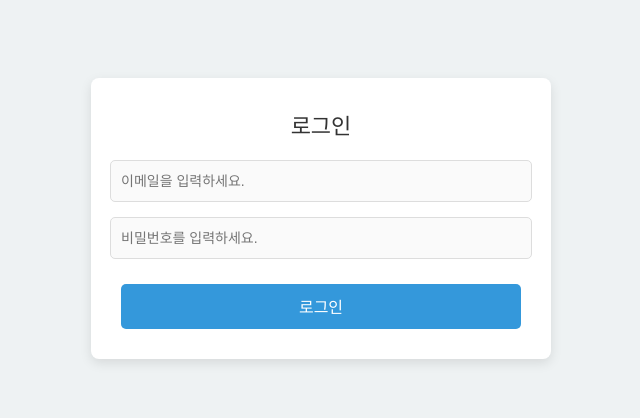
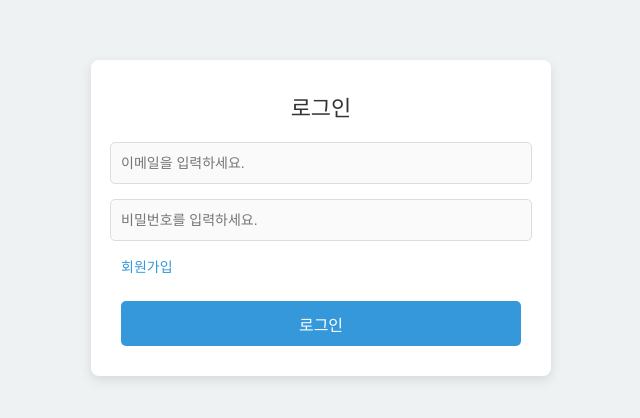
Before and after one commit to PetOfLSE/todo-frontend, a Vue app: page /login in a window 1280 px wide. Shown: the part 182-600 px from the top of the page, without its empty margins (319-959 px from the left). Built offline with nearby package versions, Linux system fonts and the light colour scheme; the HTML template or start-up script is replaced by a standard one.

Commit message:
feature: 회원가입 이동 추가

```diff
--- a/src/page/LoginPage.vue
+++ b/src/page/LoginPage.vue
@@ -4,6 +4,7 @@
       <h1>로그인</h1>
       <input type="email" class="input-field" placeholder="이메일을 입력하세요." v-model="email">
       <input type="password" class="input-field" placeholder="비밀번호를 입력하세요." v-model="password">
+      <a href="/register" class="register-link">회원가입</a>
       <button class="login-btn" @click="btnClick">로그인</button>
     </div>
   </div>
@@ -28,8 +29,8 @@ const btnClick = async (): Promise<void> => {
   }
 
   const data = {
-  email: email.value,
-  password: password.value
+    email: email.value,
+    password: password.value
   };
 
   try{
@@ -40,7 +41,7 @@ const btnClick = async (): Promise<void> => {
       alert('로그인에 성공하셨습니다.');
       window.location.href = '/';
     }
-  }catch(error){
+  } catch(error){
     console.error(error);
   }
 }
@@ -107,7 +108,15 @@ h1 {
   margin-top: 10px;
 }
 
-.register-btn:hover {
-  background-color: #2980b9;
+.register-link {
+  align-self: flex-start;
+  font-size: 14px;
+  color: #3498db;
+  text-decoration: none;
+  margin-bottom: 15px;
+}
+
+.register-link:hover {
+  text-decoration: underline;
 }
 </style>
```
